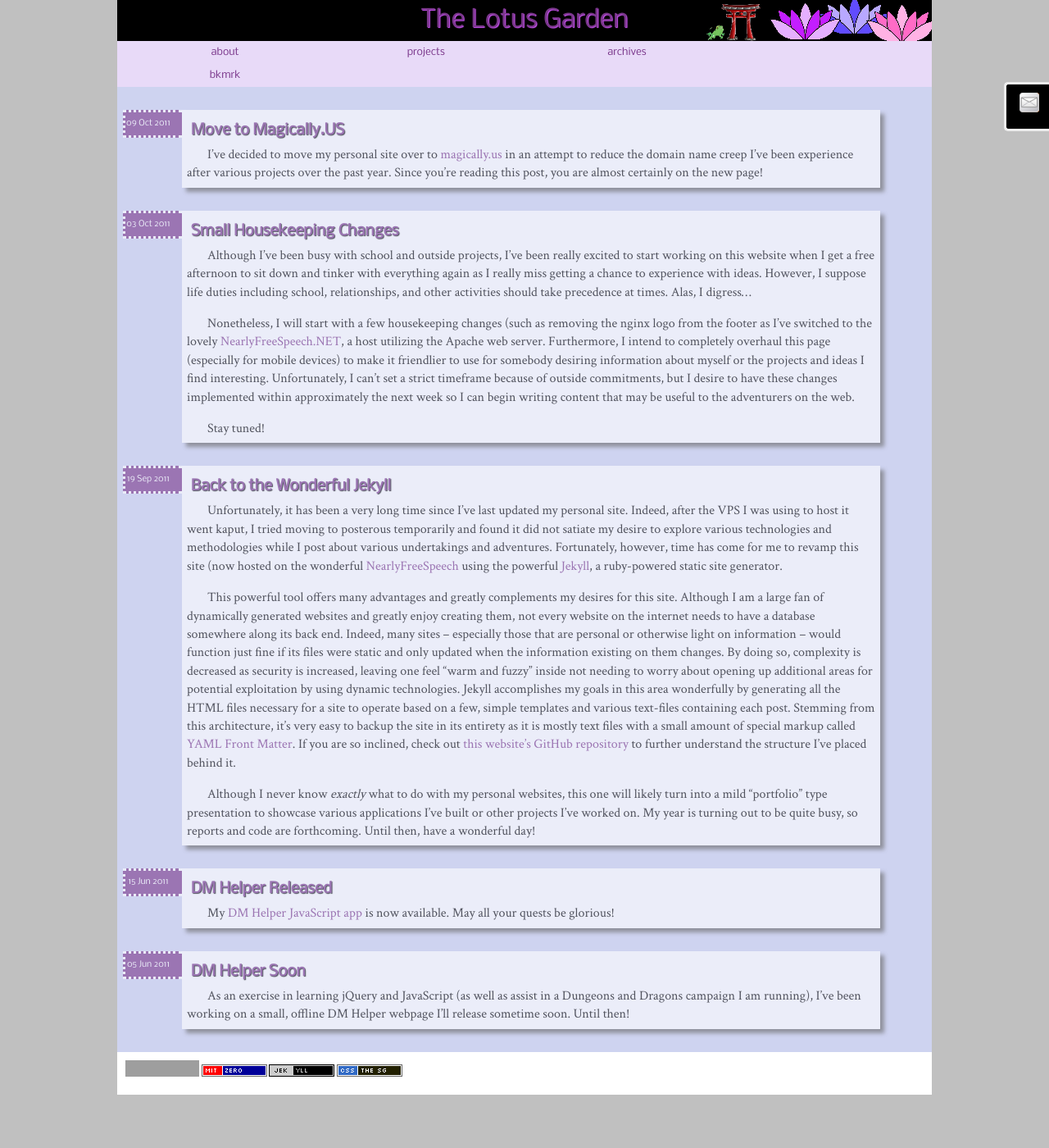
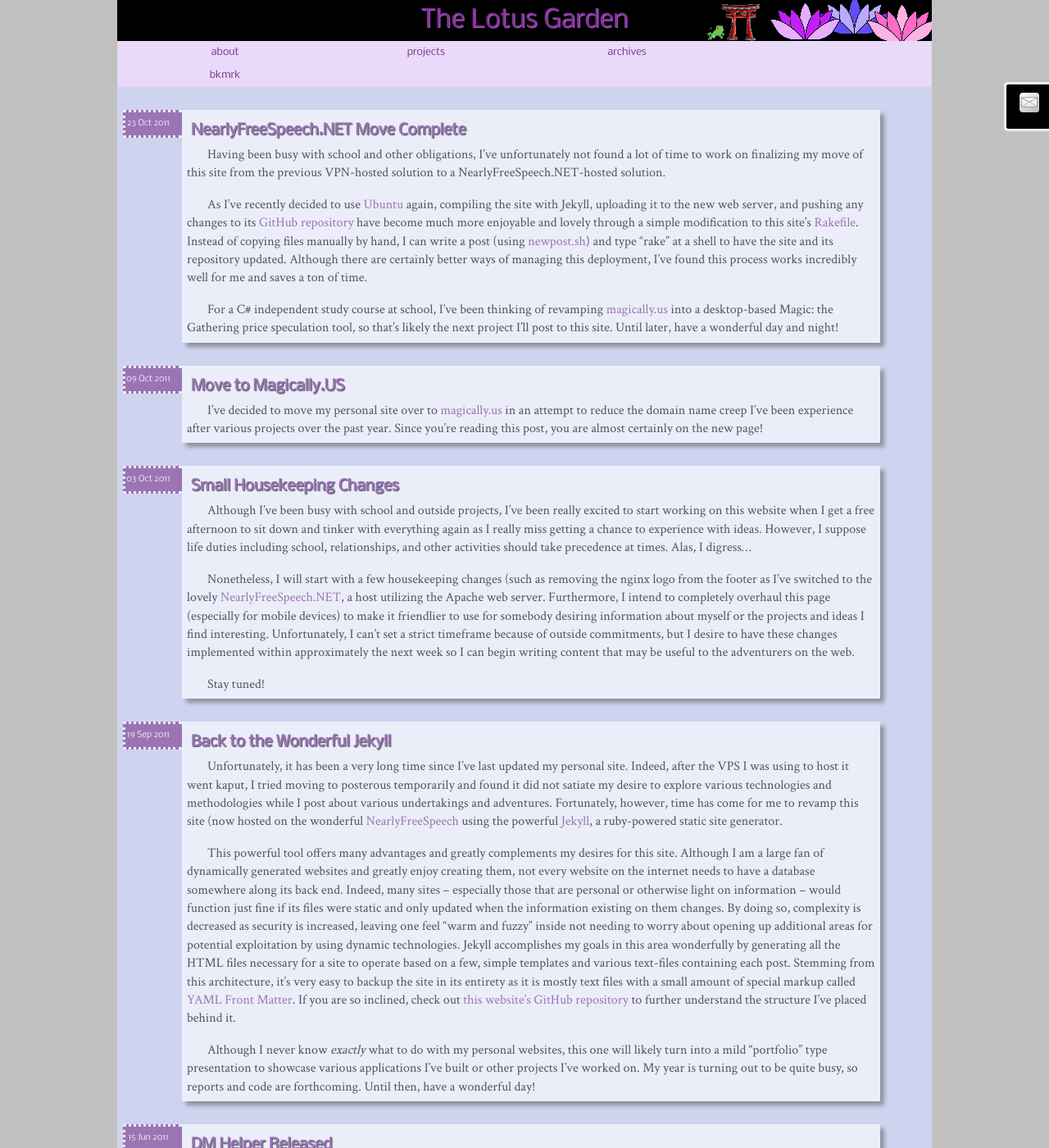
Before and after one commit to kfr2/lotusgarden, a Jekyll site: the page built from index.html, in a window 1280 px wide and 1400 px high. Shown: the whole window at 82% size. Built offline with Jekyll 4.4.1, drawn with Linux system fonts in a browser that asks for light colours; grey boxes are pictures that could not be loaded.

```diff
--- /dev/null
+++ b/_posts/2011-10-23-nearlyfreespeech-net-move-complete.markdown
@@ -0,0 +1,11 @@
+---
+layout: post
+title: "NearlyFreeSpeech.NET Move Complete"
+categories:
+---
+Having been busy with school and other obligations, I've unfortunately not found a lot of time to work on finalizing my move of this site from the previous VPN-hosted solution to a NearlyFreeSpeech.NET-hosted solution.
+
+As I've recently decided to use [Ubuntu](http://ubuntu.com) again, compiling the site with Jekyll, uploading it to the new web server, and pushing any changes to its [GitHub repository](https://github.com/kfredrichardson/lotusgarden) have become much more enjoyable and lovely through a simple modification to this site's [Rakefile](https://github.com/kfredrichardson/lotusgarden/blob/master/Rakefile).
+Instead of copying files manually by hand, I can write a post (using [newpost.sh](https://github.com/kfredrichardson/lotusgarden/blob/master/newpost.sh)) and type "rake" at a shell to have the site and its repository updated.  Although there are certainly better ways of managing this deployment, I've found this process works incredibly well for me and saves a ton of time.
+
+For a C# independent study course at school, I've been thinking of revamping [magically.us](http://magically.us) into a desktop-based Magic: the Gathering price speculation tool, so that's likely the next project I'll post to this site.  Until later, have a wonderful day and night!
--- a/projects.html
+++ b/projects.html
@@ -11,8 +11,8 @@ category: projects
                     <div class="post-title">Kevin Richardson's Projects</div>
 	    <div class="post-body">
 			<ul>
-		    	<li><h1><a href="magic/index.htm" title="Miscellaneous Magic: the Gathering Applications">miscellaneous Magic:the Gathering applications</a></h1></li>
-			<li><h1><a href="http://triageworks.net/dmhelper/dmhelper.htm" title="Dungeon Master Helper">Dungeon Master Helper</a></h1></li>
+		    	<li><h1><a href="/magic/index.htm" title="Miscellaneous Magic: the Gathering Applications">miscellaneous Magic:the Gathering applications</a></h1></li>
+			<li><h1><a href="/dmhelper/dmhelper.htm" title="Dungeon Master Helper">Dungeon Master Helper</a></h1></li>
 <h1>Project of the Week</h1>
 <a href="http://kevin.triageworks.net/potw/2011/01/03/project-of-the-week-intro.html" title="Project of the Week Introduction">introduction</a>
 
```
Also changed, not shown: 1 other file.
